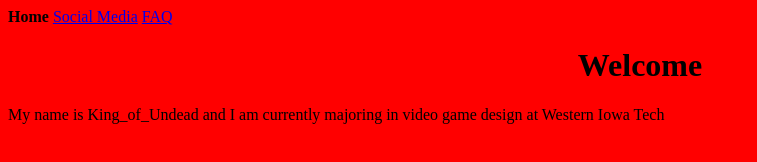
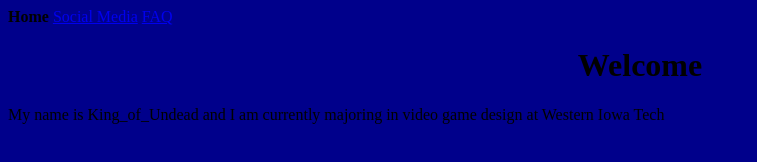
Before and after one commit to KingofUndead/website, a plain HTML site: page index.html in a window 1280 px wide. Shown: the whole page, without its empty margins (0-757 px from the left). Drawn offline with Linux system fonts and the light colour scheme.

Commit message:
Update index.html

```diff
--- a/index.html
+++ b/index.html
@@ -1,7 +1,7 @@
 <!Doctype>
 <html>
 <head><title>King_of_Undead</title></head>
-<body bgcolor=Red>
+<body bgcolor=DarkBlue>
 <b>Home</b> <a href="Socialmedia.html">Social Media</a> <a href="FAQ.html">FAQ</a>
 <center><h1>Welcome</h1></center>
 <div><p>My name is King_of_Undead and I am currently majoring in video game design at Western Iowa Tech</p></div>
```
